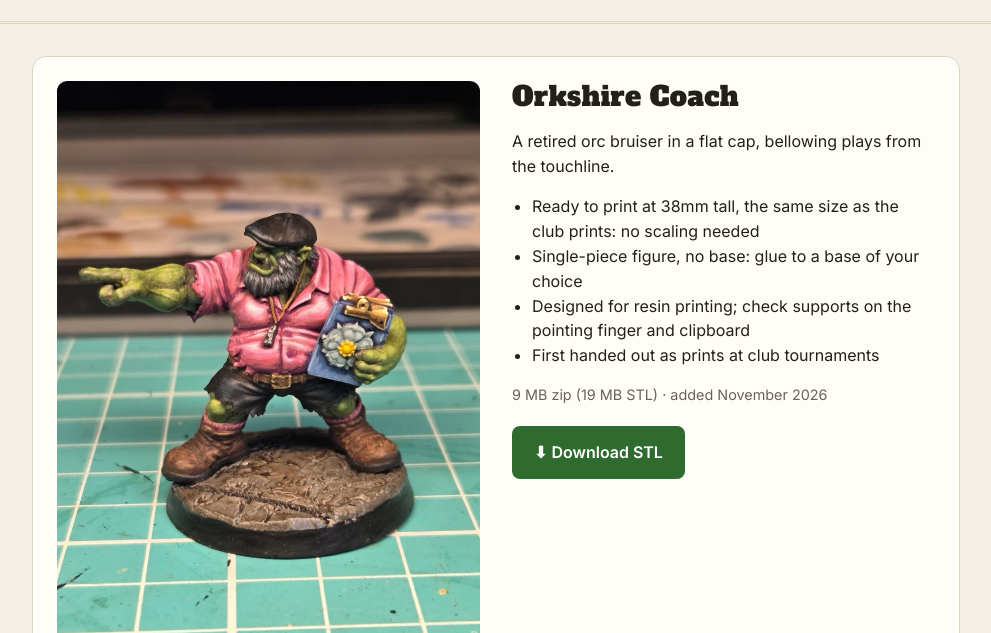
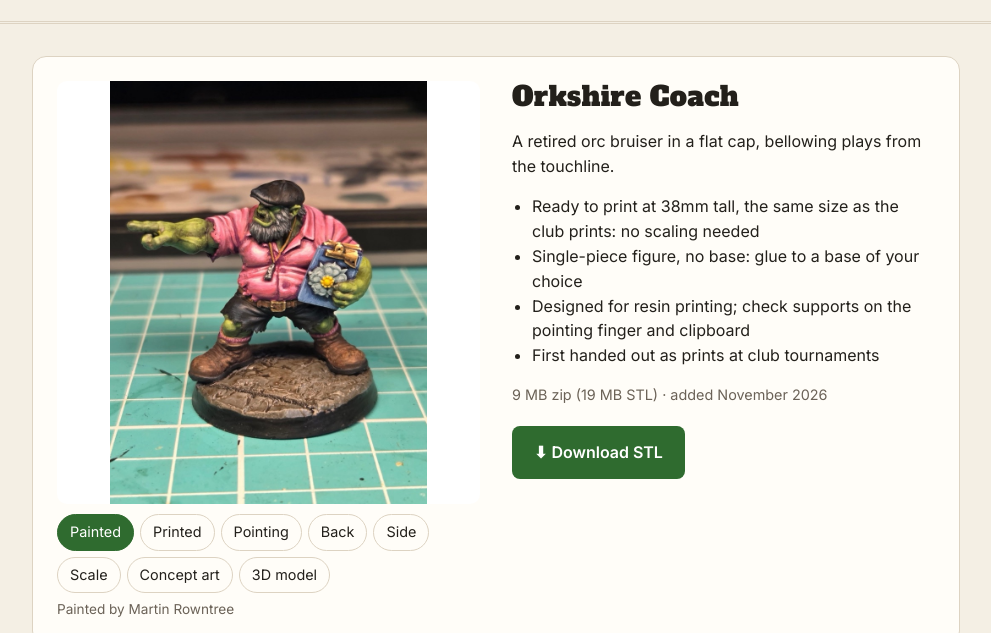
Before and after one commit to Twoshedzz/fantasy-football-minis, a plain HTML site: page index.html in a window 1280 px wide. Shown: the part 167-800 px from the top of the page, without its empty margins (144-1135 px from the left). Drawn offline with Linux system fonts and the light colour scheme.

Commit message:
Add four print photos as views; square picture frame
Co-Authored-By: Claude Opus 5.5 <noreply@anthropic.com>

```diff
--- a/index.html
+++ b/index.html
@@ -51,7 +51,7 @@
     .model figcaption { font-size: .85rem; color: var(--muted); margin-top: 6px; }
     .meta { font-size: .9rem; color: var(--muted); }
     .model ul { padding-left: 20px; }
-    .stage { aspect-ratio: 3 / 4; border-radius: 10px; overflow: hidden; background: transparent; }
+    .stage { aspect-ratio: 1 / 1; border-radius: 10px; overflow: hidden; background: transparent; }
     .stage img, .stage video { width: 100%; height: 100%; object-fit: contain; border-radius: 0; }
     .stage video { background: #000; }
     .views { display: flex; gap: 6px; margin-top: 10px; flex-wrap: wrap; }
--- a/models.js
+++ b/models.js
@@ -27,6 +27,34 @@ const MODELS = [
       },
       {
         label: "Printed",
+        type: "image",
+        src: "images/orkshire-coach-printed-front.jpg",
+        alt: "Unpainted grey resin print of the orc coach standing on a wooden table, three-quarter front view, pointing and holding the clipboard",
+        caption: "Unpainted resin print, straight off the printer",
+      },
+      {
+        label: "Pointing",
+        type: "image",
+        src: "images/orkshire-coach-printed-pointing-at-you.jpg",
+        alt: "Unpainted resin print seen from the front with the pointing finger aimed at the camera",
+        caption: "Unpainted resin print, pointing right at you",
+      },
+      {
+        label: "Back",
+        type: "image",
+        src: "images/orkshire-coach-printed-back.jpg",
+        alt: "Back of the unpainted resin print showing the shirt folds, cap and boots",
+        caption: "Unpainted resin print, from behind",
+      },
+      {
+        label: "Side",
+        type: "image",
+        src: "images/orkshire-coach-printed-side.jpg",
+        alt: "Side view of the unpainted resin print showing the clipboard held against the body",
+        caption: "Unpainted resin print, from the side",
+      },
+      {
+        label: "Scale",
         type: "image",
         src: "images/orkshire-coach-printed.jpg",
         alt: "Unpainted grey resin print of the orc coach lying on a wooden table next to a pound coin for scale",
```
Also changed, not shown: images/orkshire-coach-printed-back.jpg (added), images/orkshire-coach-printed-front.jpg (added), images/orkshire-coach-printed-pointing-at-you.jpg (added), images/orkshire-coach-printed-side.jpg (added).
